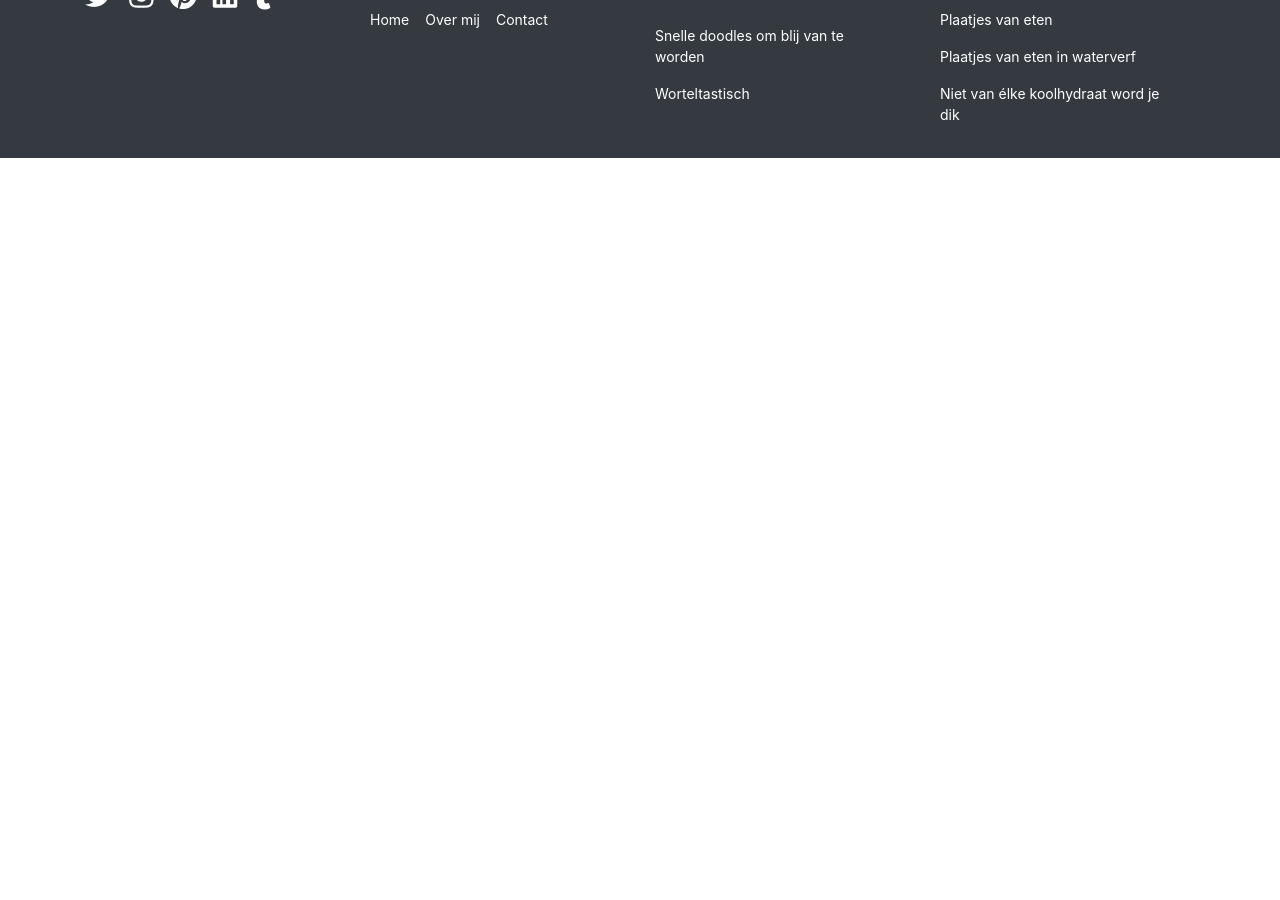
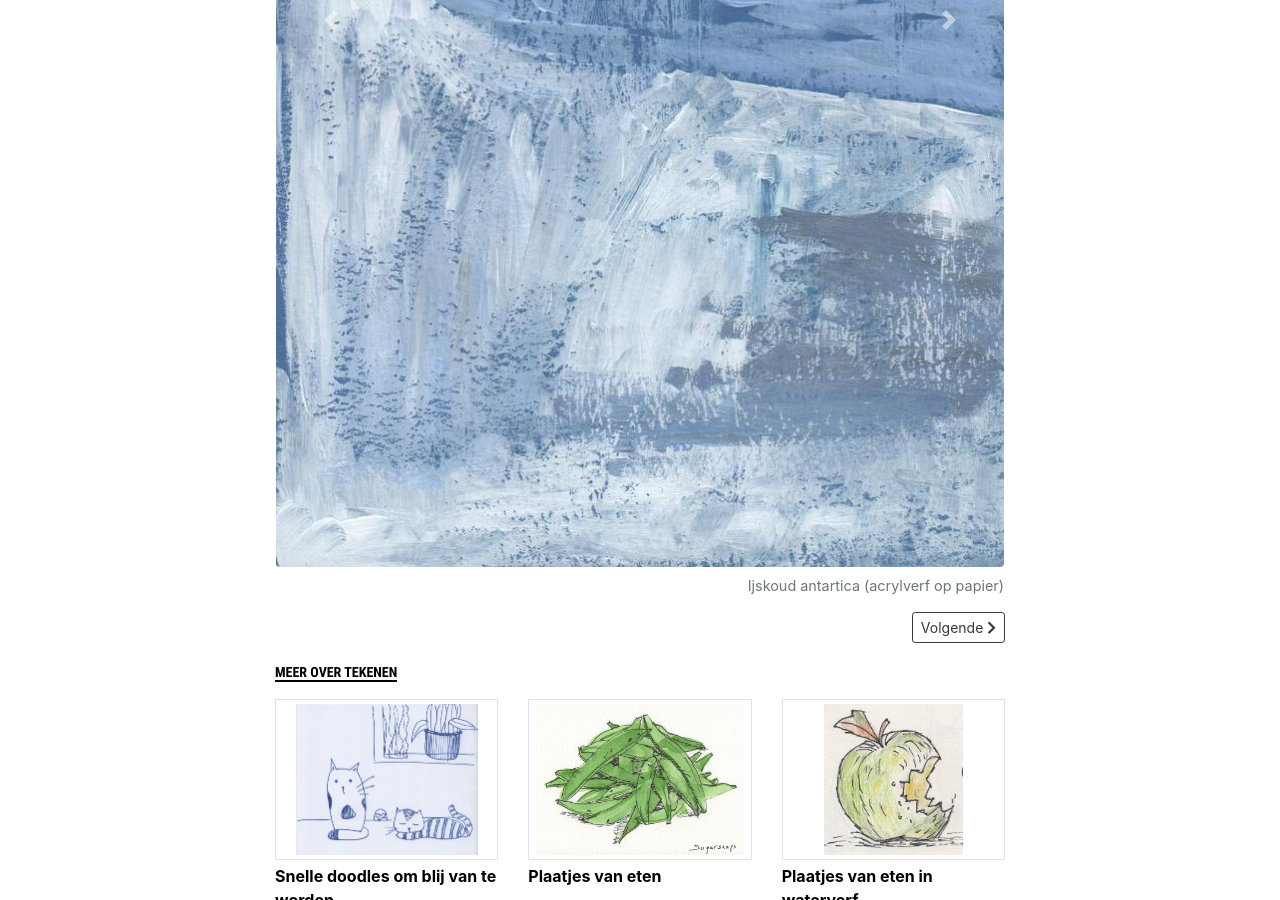
Before and after one commit to BaasLimited/baasovereten.github.io, a Jekyll site: the page built from _posts/2020-10-14-acryl.md, in a window 1280 px wide and 900 px high, scrolled down 742 px. Built offline with Jekyll 4.4.1, drawn with Linux system fonts in a browser that asks for light colours; a script that is not in the unit is left out; before the commit the page ends 900 px from its top, so only the background shows below that.

Commit message:
Update 2020-10-14-acryl.md

```diff
--- a/_posts/2020-10-14-acryl.md
+++ b/_posts/2020-10-14-acryl.md
@@ -8,3 +8,5 @@ excerpt:    "Het liefste werk ik met waterverf en dus niet met acrylverf. Voor d
 published:  true
 layout:     gallery-post
 ---
+
+{% include gallery.html id="acryl" show_description=false %}
```
